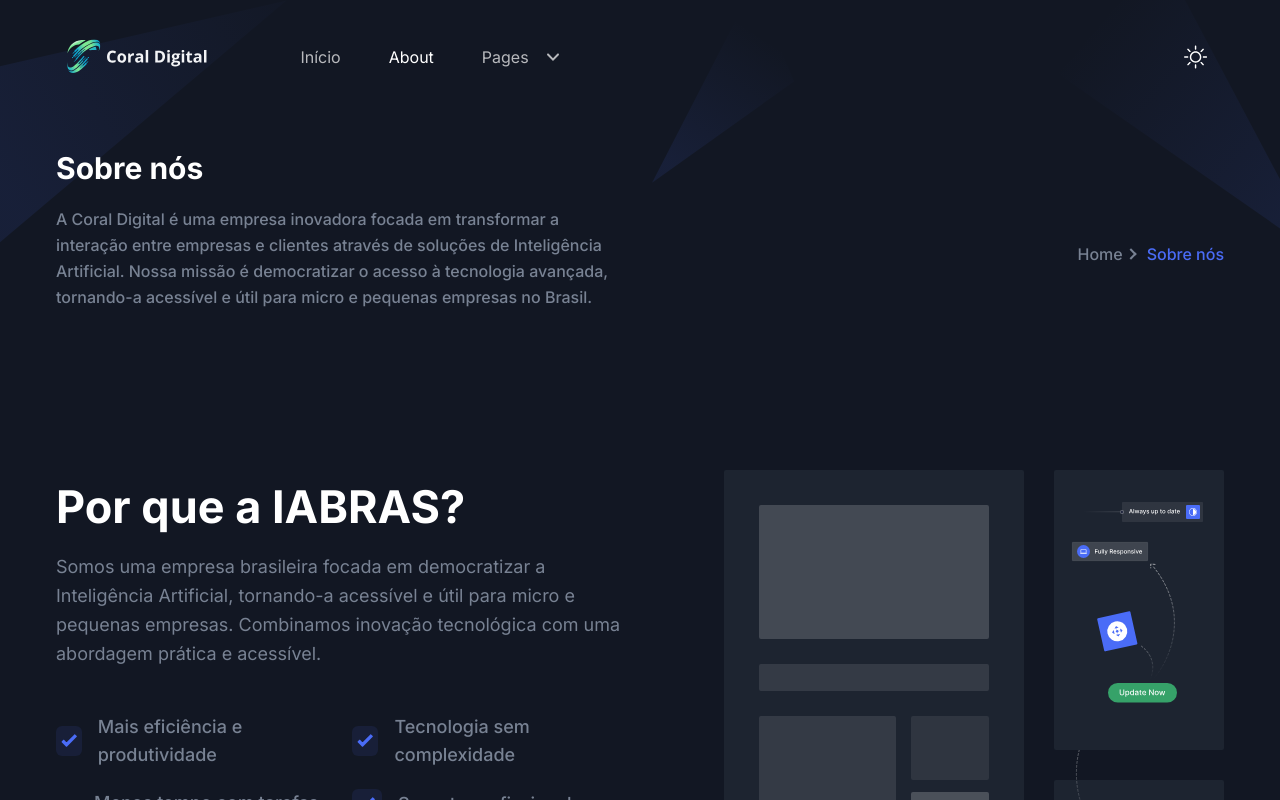
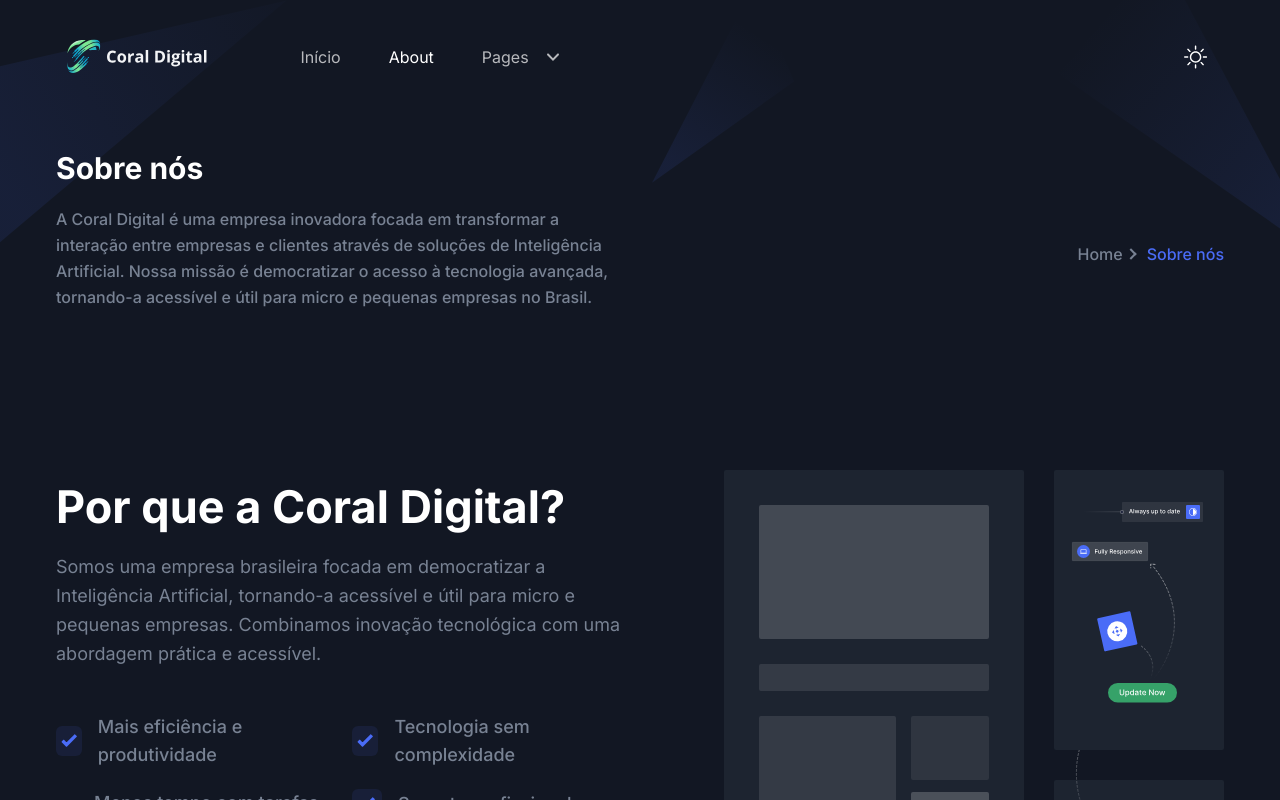
Before and after one commit to hellmrf/coraldigital.com.br, a Next.js app: page /about in a window 1280 px wide. Shown: the top 800 px of the page. Built offline with nearby package versions, Linux system fonts and the light colour scheme.

Commit message:
replace IABRAS -> Coral Digital

```diff
--- a/src/app/page.tsx
+++ b/src/app/page.tsx
@@ -12,8 +12,8 @@
 import { Metadata } from "next";
 
 export const metadata: Metadata = {
-  title: "IABRAS - Coral Digital",
-  description: "IABRAS - Inteligência Artificial Brasileira",
+  title: "Coral Digital",
+  description: "Coral Digital - Inteligência Artificial para o seu negócio.",
   // other metadata
 };
 
--- a/src/components/About/AboutSectionOne.tsx
+++ b/src/components/About/AboutSectionOne.tsx
@@ -24,7 +24,7 @@
           <div className="-mx-4 flex flex-wrap items-center">
             <div className="w-full px-4 lg:w-1/2">
               <SectionTitle
-                title="Por que a IABRAS?"
+                title="Por que a Coral Digital?"
                 paragraph="Somos uma empresa brasileira focada em democratizar a Inteligência Artificial, tornando-a acessível e útil para micro e pequenas empresas. Combinamos inovação tecnológica com uma abordagem prática e acessível."
                 mb="44px"
               />
```
